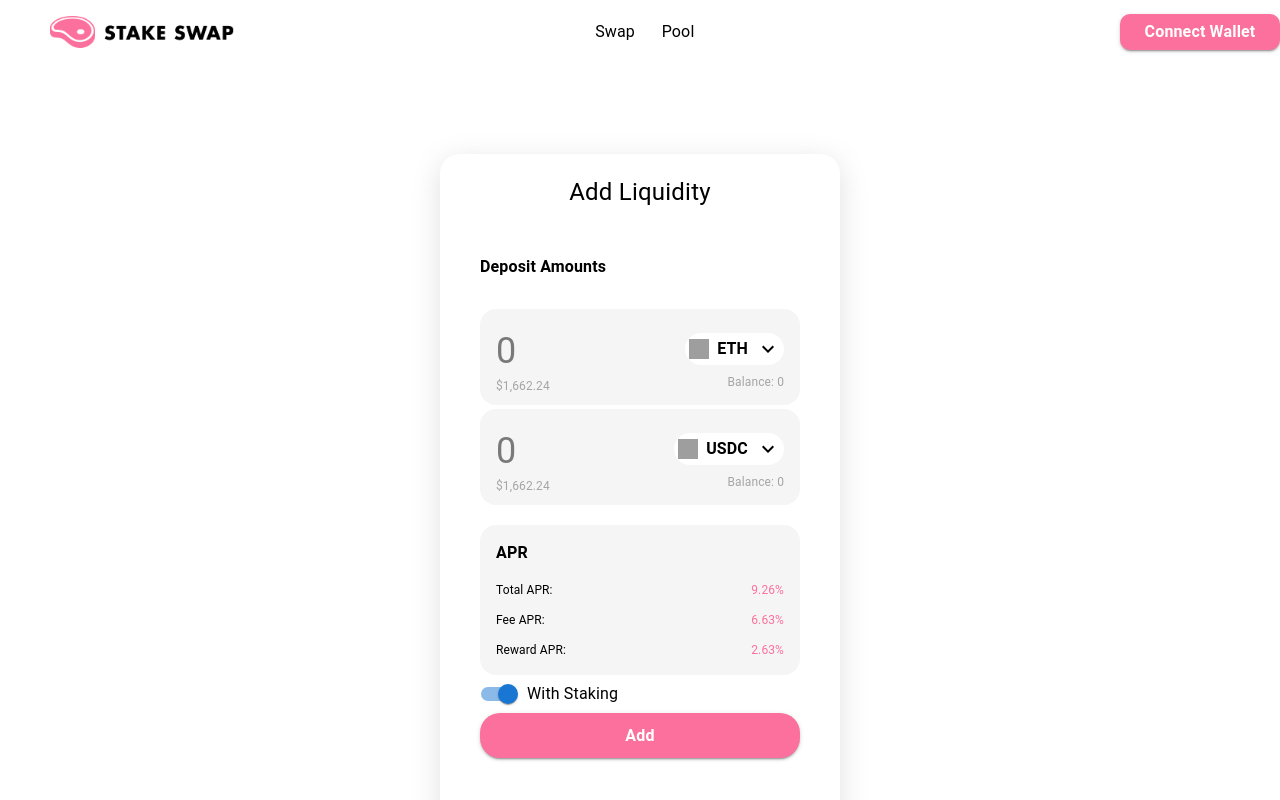
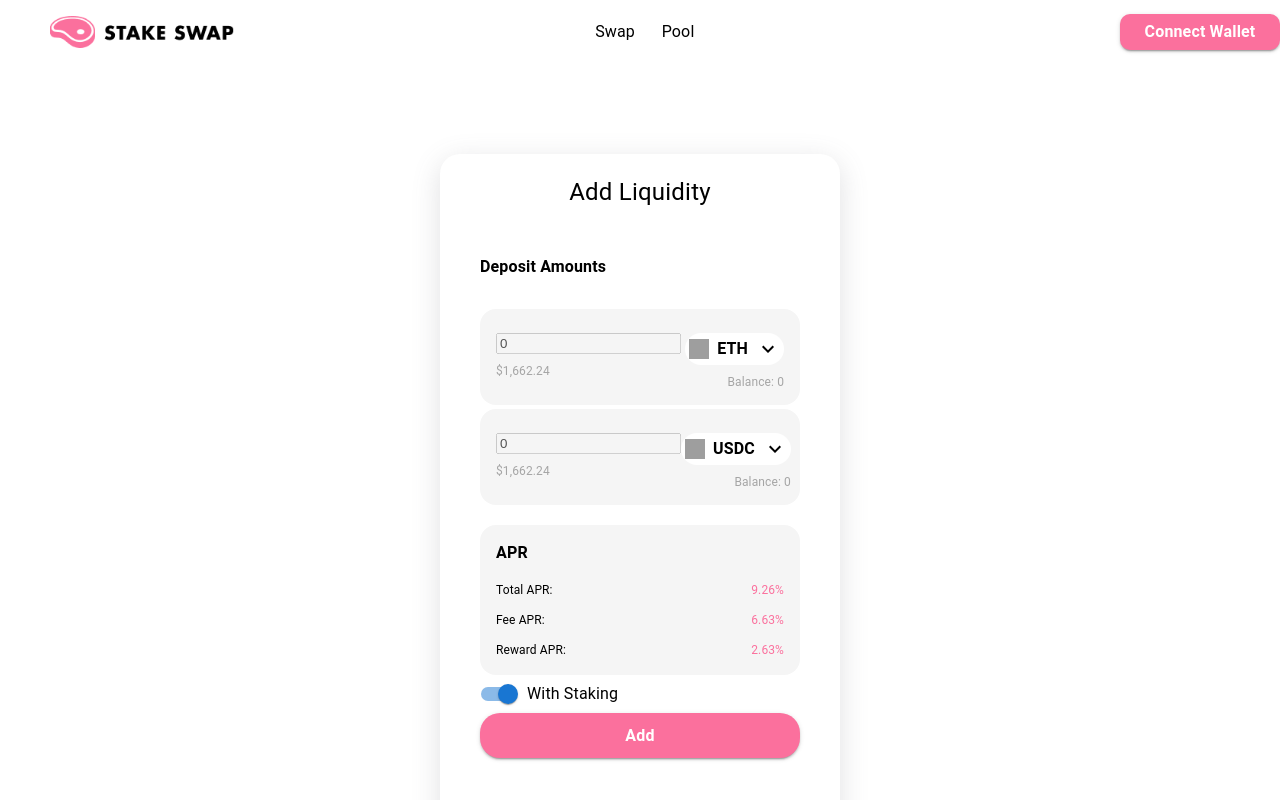
Before and after one commit to stakeswap/stakeswap-client, a React (Create React App) app: page /pools/add in a window 1280 px wide. Shown: the top 800 px of the page. Built offline with nearby package versions, Linux system fonts and the light colour scheme; grey boxes are pictures that could not be loaded.

Commit message:
Feat: add liquidity

```diff
--- a/package.json
+++ b/package.json
@@ -18,6 +18,7 @@
     "jotai": "^2.0.3",
     "js-cookie": "^3.0.1",
     "konva": "^8.3.12",
+    "lodash": "^4.17.21",
     "moment": "^2.29.4",
     "prettier": "^2.8.4",
     "react": "^17.0.2",
@@ -54,6 +55,7 @@
   },
   "devDependencies": {
     "@types/invariant": "^2.2.35",
+    "@types/lodash": "^4.14.191",
     "@types/react-dom": "^18.0.11",
     "@types/react-router-dom": "^5.3.3",
     "eslint-config-airbnb": "^19.0.4",
--- a/src/contracts/token.ts
+++ b/src/contracts/token.ts
@@ -28,6 +28,7 @@ const DEFAULT_LOGO_URL =
   'https://tokens.1inch.io/0x1f9840a85d5af5bf1d1762f925bdaddc4201f984.png';
 
 // CONTRACTS
+export const sortedAtom = atom<boolean>(false);
 export const pairAtom = atom<null | Pair>(null);
 export const stakingAtom = atom<null | Staking>(null);
 export type TokenState = Token & {
@@ -161,6 +162,8 @@ function createTokenWrite(
     const tokenA = fromTokenState.isETH ? WETH.address : fromTokenState.address;
     const tokenB = toTokenState.isETH ? WETH.address : toTokenState.address;
     const sorted = isSorted(tokenA, tokenB);
+    set(sortedAtom, sorted);
+
     const [token0State, token1State] = sortValueIfSorted(
       sorted,
       fromTokenState,
--- a/src/pages/Pool/AddPool.tsx
+++ b/src/pages/Pool/AddPool.tsx
@@ -1,6 +1,9 @@
-import { FormControlLabel, Switch, Typography } from '@mui/material';
-import { formatUnits } from 'ethers/lib/utils';
+/* eslint-disable @typescript-eslint/naming-convention */
+import { debounce, FormControlLabel, Switch, Typography } from '@mui/material';
+import { BigNumber, ethers } from 'ethers';
+import { formatUnits, parseUnits } from 'ethers/lib/utils';
 import { useAtom } from 'jotai';
+import { throttle } from 'lodash';
 import React, { useState } from 'react';
 import TokenSearchModal from '../../components/TokenSearchModal';
 import {
@@ -11,20 +14,167 @@ import { primary, secondary } from '../../components/util/colors';
 import {
   fromTokenAtom,
   fromTokenStateAtom,
+  getDeadline,
+  lpTokenStateAtom,
+  pairAtom,
+  routerAtom,
+  signerAddressAtom,
+  signerAtom,
+  sortedAtom,
+  sortValueIfSorted,
+  stakingTokenStateAtom,
   toTokenAtom,
   toTokenStateAtom,
+  WETHAtom,
 } from '../../contracts';
+import { ERC20__factory } from '../../typechain';
 
 export default function AddPool() {
   const [open, setOpen] = useState(false);
   const handleOpen = () => setOpen(true);
   const handleClose = () => setOpen(false);
 
+  const [toToken, setToToken] = useAtom(toTokenAtom);
+  const [signer] = useAtom(signerAtom);
+  const [signerAddress] = useAtom(signerAddressAtom);
   const [fromTokenState] = useAtom(fromTokenStateAtom);
   const [toTokenState] = useAtom(toTokenStateAtom);
+  const [lpTokenState] = useAtom(lpTokenStateAtom);
+  const [stakingTokenState] = useAtom(stakingTokenStateAtom);
 
-  const [fromTokenAmountInput, setFromTokenAmountInput] = useState('0');
-  const [toTokenAmountInput, toFromTokenAmountInput] = useState('0');
+  const [WETH] = useAtom(WETHAtom);
+  const [router] = useAtom(routerAtom);
+  const [pair] = useAtom(pairAtom);
+  const [sorted] = useAtom(sortedAtom);
+
+  const connected = router && pair;
+
+  const [fromTokenAmountInput, _setFromTokenAmountInput] = useState('0');
+  const [toTokenAmountInput, _setToTokenAmountInput] = useState('0');
+
+  const checkAndSetInput = debounce(
+    async (value: string, isFromTokenSet: boolean) => {
+      let fromTokenAmount = isFromTokenSet ? value : fromTokenAmountInput;
+      let toTokenAmount = isFromTokenSet ? toTokenAmountInput : value;
+
+      const [r0, r1] = await pair!.getReserves();
+      const [fromTokenReserve, toTokenReserve] = await sortValueIfSorted(
+        sorted,
+        r0,
+        r1,
+      );
+
+      if (fromTokenReserve.eq(0) && toTokenReserve.eq(0)) {
+        return;
+      }
+
+      if (isFromTokenSet) {
+        const maxToTokenAmount = await router!.quote(
+          parseUnits(fromTokenAmount.toString(), fromTokenState!.decimals),
+          fromTokenReserve,
+          toTokenReserve,
+        );
+
+        if (
+          parseUnits(toTokenAmount.toString(), toTokenState!.decimals).gt(
+            maxToTokenAmount,
+          )
+        ) {
+          toTokenAmount = formatUnits(maxToTokenAmount, toTokenState!.decimals);
+        }
+      } else {
+        const maxFromTokenAmount = await router!.quote(
+          parseUnits(toTokenAmount.toString(), toTokenState!.decimals),
+          toTokenReserve,
+          fromTokenReserve,
+        );
+
+        if (
+          parseUnits(fromTokenAmount.toString(), fromTokenState!.decimals).gt(
+            maxFromTokenAmount,
+          )
+        ) {
+          fromTokenAmount = formatUnits(
+            maxFromTokenAmount,
+            fromTokenState!.decimals,
+          );
+        }
+      }
+
+      if (isFromTokenSet) _setToTokenAmountInput(toTokenAmount);
+      else _setFromTokenAmountInput(fromTokenAmount);
+    },
+    1000,
+  );
+
+  const setFromTokenAmountInput = (v: string) => {
+    _setFromTokenAmountInput(v);
+    checkAndSetInput(v, true);
+  };
+  const setToTokenAmountInput = (v: string) => {
+    _setToTokenAmountInput(v);
+    checkAndSetInput(v, false);
+  };
+
+  const addLiquidity = async () => {
+    const [r0, r1] = await pair!.getReserves();
+
+    // check allowance
+    if (!fromTokenState!.isETH && !fromTokenState!.approved) {
+      await ERC20__factory.connect(fromTokenState!.address, signer!).approve(
+        router!.address,
+        ethers.constants.MaxUint256,
+      );
+    }
+    if (!toTokenState!.isETH && !toTokenState!.approved) {
+      await ERC20__factory.connect(toTokenState!.address, signer!).approve(
+        router!.address,
+        ethers.constants.MaxUint256,
+      );
+    }
+
+    const fromTokenAmount = parseUnits(
+      fromTokenAmountInput,
+      fromTokenState!.decimals,
+    );
+    const toTokenAmount = parseUnits(
+      toTokenAmountInput,
+      toTokenState!.decimals,
+    );
+
+    if (fromTokenState!.isETH || toTokenState!.isETH) {
+      const tokenAddress = fromTokenState!.isETH
+        ? toTokenState!.address
+        : fromTokenState!.address;
+      const ethAmount = fromTokenState!.isETH ? fromTokenAmount : toTokenAmount;
+      const tokenAmount = fromTokenState!.isETH
+        ? toTokenAmount
+        : fromTokenAmount;
+
+      await router!.addLiquidityETH(
+        tokenAddress,
+        tokenAmount,
+        tokenAmount.mul(97).div(100),
+        ethAmount.mul(97).div(100),
+        signerAddress!,
+        await getDeadline(signer!),
+        { value: ethAmount },
+      );
+    } else {
+      await router!.addLiquidity(
+        fromTokenState!.isETH ? WETH!.address : fromTokenState!.address,
+        toTokenState!.isETH ? WETH!.address : toTokenState!.address,
+        fromTokenAmount,
+        toTokenAmount,
+        fromTokenAmount.mul(97).div(100),
+        toTokenAmount.mul(97).div(100),
+        signerAddress!,
+        await getDeadline(signer!),
+      );
+    }
+
+    await setToToken(toToken); // update all state
+  };
 
   return (
     <div
@@ -73,11 +223,13 @@ export default function AddPool() {
               alignItems: 'start',
             }}
           >
-            <Typography
-              style={{ lineHeight: '36px', fontSize: '36px', opacity: '0.5' }}
-            >
-              {fromTokenAmountInput}
-            </Typography>
+            <input
+              disabled={!connected}
+              inputMode="numeric"
+              pattern="[-+]?[0-9]*[.,]?[0-9]+"
+              value={fromTokenAmountInput}
+              onChange={(e) => setFromTokenAmountInput(e.target.value)}
+            />
             <Typography
               style={{ marginTop: '8px', fontSize: '12px', color: '#A5A5A5' }}
             >
@@ -127,11 +279,13 @@ export default function AddPool() {
               alignItems: 'start',
             }}
           >
-            <Typography
-              style={{ lineHeight: '36px', fontSize: '36px', opacity: '0.5' }}
-            >
-              {toTokenAmountInput}
-            </Typography>
+            <input
+              disabled={!connected}
+              inputMode="numeric"
+              pattern="[-+]?[0-9]*[.,]?[0-9]+"
+              value={toTokenAmountInput}
+              onChange={(e) => setToTokenAmountInput(e.target.value)}
+            />
             <Typography
               style={{ marginTop: '8px', fontSize: '12px', color: '#A5A5A5' }}
             >
@@ -228,7 +382,7 @@ export default function AddPool() {
           fontSize="18px"
           text="Add"
           borderRadius="20px"
-          onClick=""
+          onClick={addLiquidity}
         />
       </div>
     </div>
```
Also changed, not shown: .eslintrc.js, 1 other file (tests, documents, lock files or other folders).
